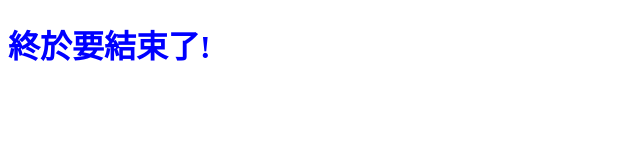
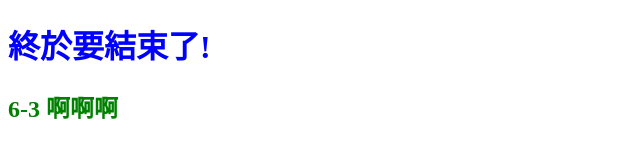
Before and after one commit to DolceTseng/in-the-end-6, a plain HTML site: page index.html in a window 1280 px wide. Shown: the whole page, without its empty margins (0-640 px from the left). Drawn offline with Linux system fonts and the light colour scheme.

Commit message:
add new branch and h2

```diff
--- a/all.css
+++ b/all.css
@@ -1,3 +1,7 @@
 .h1 {
     color: blue;
 }
+
+.h2 {
+    color: green;
+}
--- a/index.html
+++ b/index.html
@@ -8,5 +8,6 @@
 </head>
 <body>
     <h1 class="h1">終於要結束了!</h1>
+    <h2 class="h2">6-3 啊啊啊</h2>
 </body>
 </html>
```
